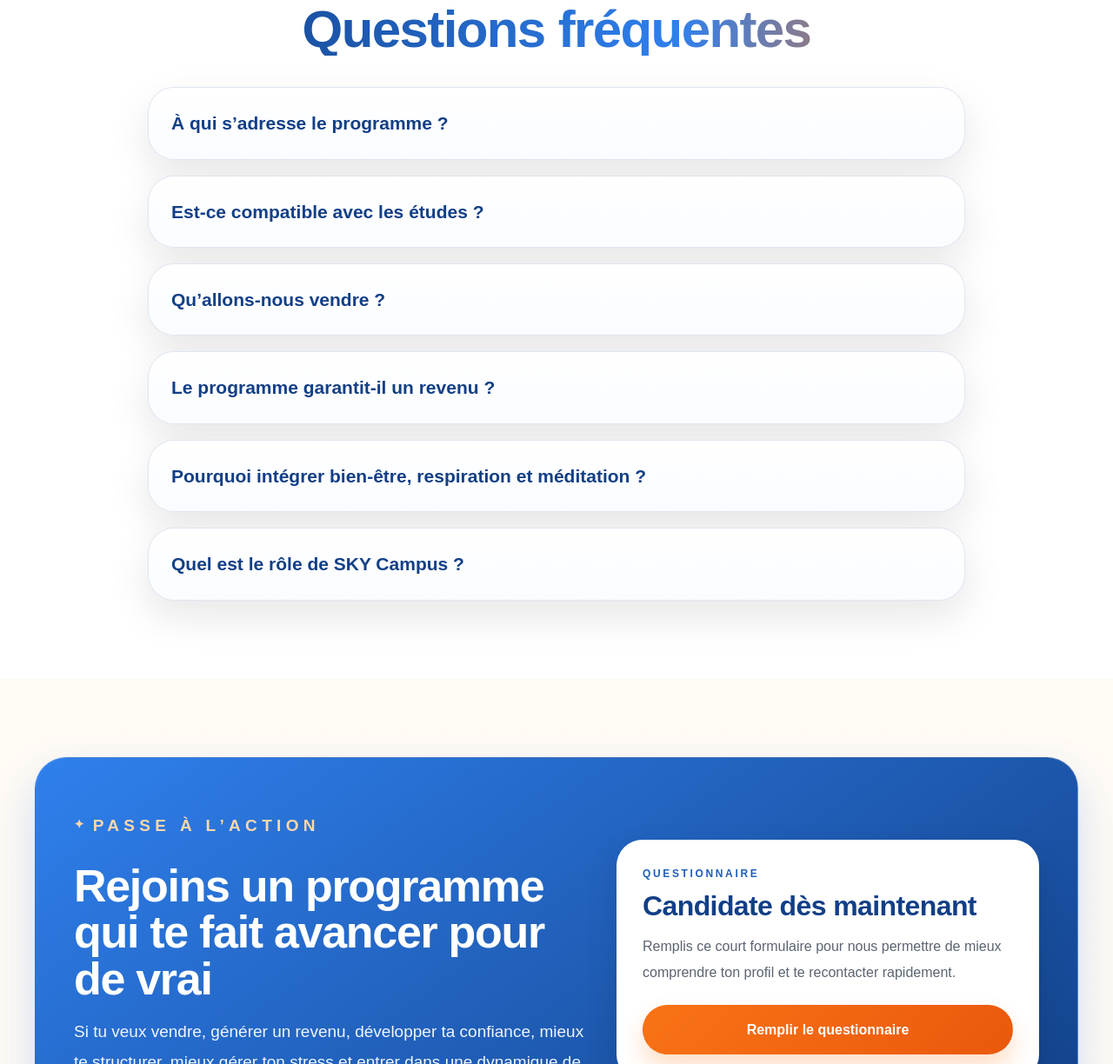
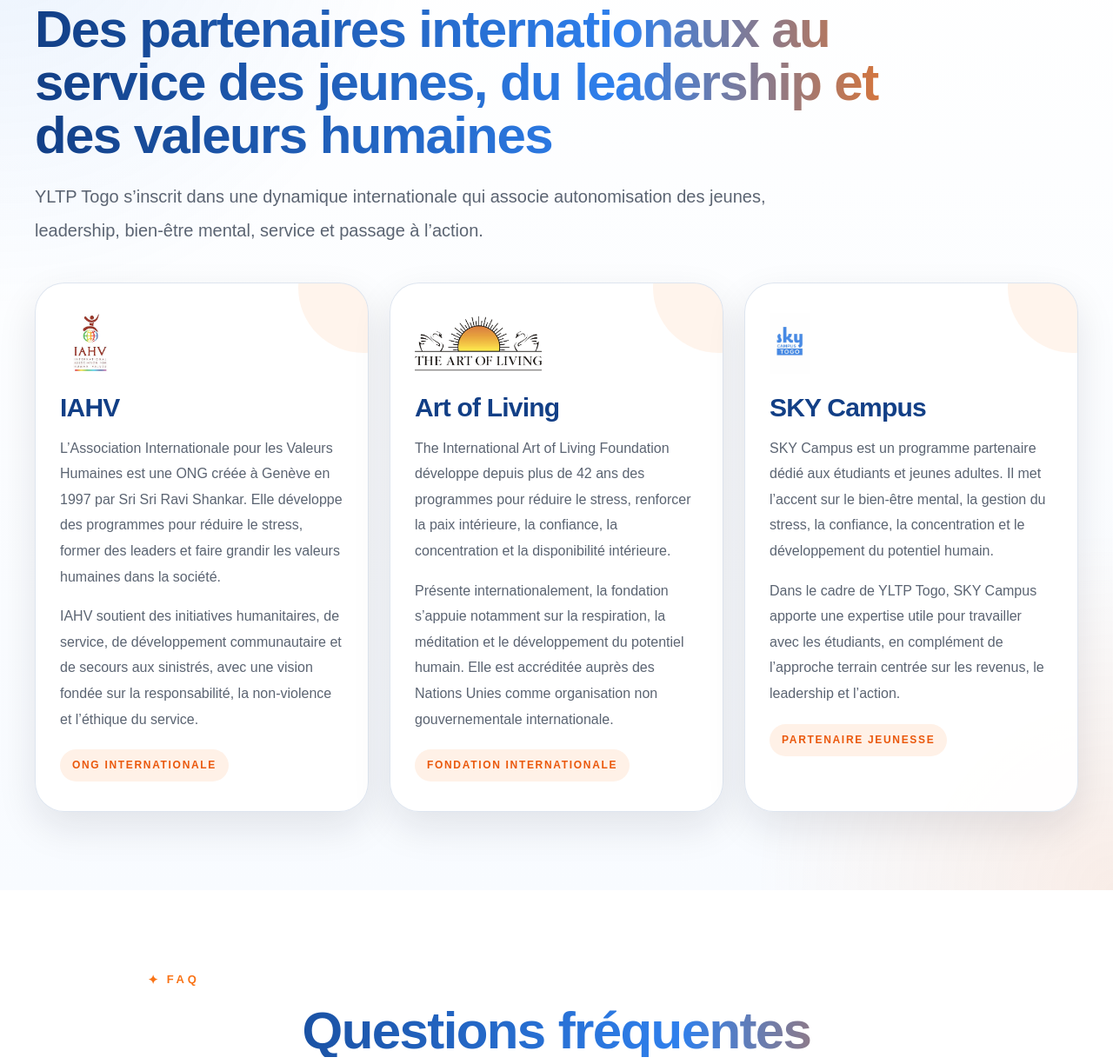
Before and after one commit to SKYCampusTogo/sky-campus-togo, a plain HTML site: page index.html in a window 1280 px wide. Shown: the part 8196-9420 px from the top of the page at 87% size. Drawn offline with Linux system fonts and the light colour scheme.

Commit message:
Update index.html

```diff
--- a/index.html
+++ b/index.html
@@ -1477,7 +1477,66 @@
     grid-template-columns:1fr;
   }
 }
-
+<section id="partenaires" class="section partners-section">
+  <div class="container">
+    <p class="eyebrow">Partenaires</p>
+    <h2 class="section-title-premium">Des partenaires internationaux au service des jeunes, du leadership et des valeurs humaines</h2>
+    <p class="lead">
+      YLTP Togo s’inscrit dans une dynamique internationale qui associe autonomisation des jeunes,
+      leadership, bien-être mental, service et passage à l’action.
+    </p>
+
+    <div class="partners-grid">
+      <article class="partner-card">
+        <img src="./iahv-logo.png" alt="IAHV" class="partner-logo">
+        <h3>IAHV</h3>
+        <p>
+          L’Association Internationale pour les Valeurs Humaines est une ONG créée à Genève en 1997
+          par Sri Sri Ravi Shankar. Elle développe des programmes pour réduire le stress,
+          former des leaders et faire grandir les valeurs humaines dans la société.
+        </p>
+        <p>
+          IAHV soutient des initiatives humanitaires, de service, de développement communautaire
+          et de secours aux sinistrés, avec une vision fondée sur la responsabilité,
+          la non-violence et l’éthique du service.
+        </p>
+        <span class="partner-tag">ONG internationale</span>
+      </article>
+
+      <article class="partner-card">
+        <img src="./Logo Art of Living.png" alt="Art of Living" class="partner-logo">
+        <h3>Art of Living</h3>
+        <p>
+          The International Art of Living Foundation développe depuis plus de 42 ans des programmes
+          pour réduire le stress, renforcer la paix intérieure, la confiance, la concentration
+          et la disponibilité intérieure.
+        </p>
+        <p>
+          Présente internationalement, la fondation s’appuie notamment sur la respiration,
+          la méditation et le développement du potentiel humain. Elle est accréditée auprès
+          des Nations Unies comme organisation non gouvernementale internationale.
+        </p>
+        <span class="partner-tag">Fondation internationale</span>
+      </article>
+
+      <article class="partner-card">
+        <img src="./logo.png" alt="SKY Campus" class="partner-logo">
+        <h3>SKY Campus</h3>
+        <p>
+          SKY Campus est un programme partenaire dédié aux étudiants et jeunes adultes.
+          Il met l’accent sur le bien-être mental, la gestion du stress, la confiance,
+          la concentration et le développement du potentiel humain.
+        </p>
+        <p>
+          Dans le cadre de YLTP Togo, SKY Campus apporte une expertise utile pour travailler
+          avec les étudiants, en complément de l’approche terrain centrée sur les revenus,
+          le leadership et l’action.
+        </p>
+        <span class="partner-tag">Partenaire jeunesse</span>
+      </article>
+    </div>
+  </div>
+</section>
   <section id="faq" class="section section-light">
     <div class="container" style="max-width:940px;">
       <p class="eyebrow" style="text-align:center;">FAQ</p>
```
